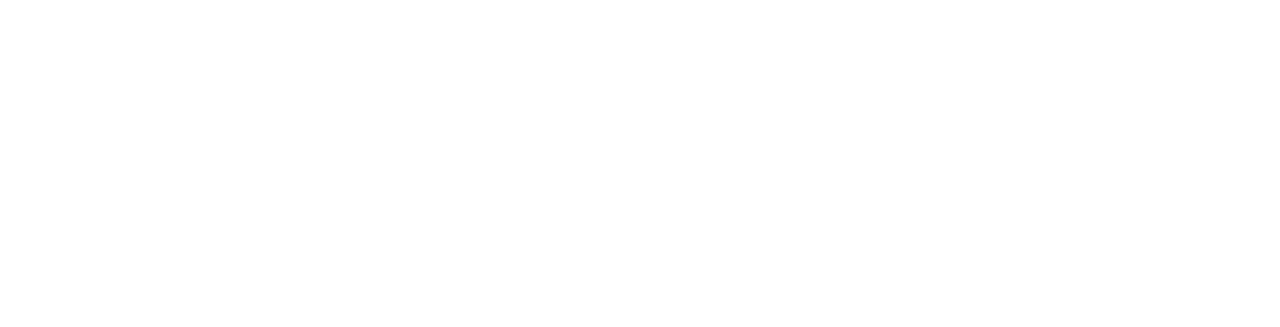
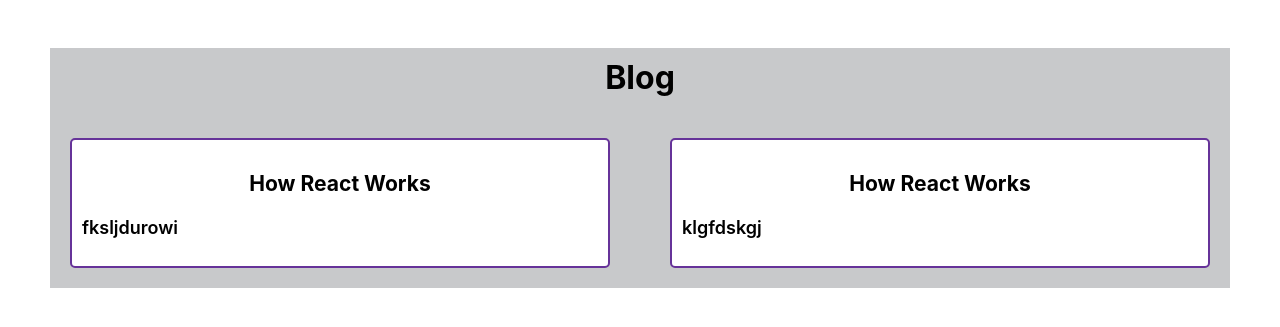
Before and after one commit to nazmul-2020/Laptop-Bazar, a React (Create React App) app: page / in a window 1280 px wide. Shown: the part 1555-1882 px from the top of the page. Before the commit the page ends 1583 px from the top, so only its background shows below. Built offline with nearby package versions, Linux system fonts and the light colour scheme.

Commit message:
add blog

```diff
--- a/src/App.js
+++ b/src/App.js
@@ -2,12 +2,14 @@
 import './App.css';
 import Header from './component/Header/Header';
 import Bazar from './component/Bazar/Bazar';
+import Blog from './component/Blog/Blog';
 
 function App() {
   return (
     <div className="App">
       <Header/>
       <Bazar/>
+      <Blog/>
     </div>
   );
 }
--- /dev/null
+++ b/src/component/Blog/Blog.css
@@ -0,0 +1,31 @@
+.blog-container{
+    margin: 50px;
+    background-color: #282c3441;
+}
+
+.blog-container h1{
+    text-align: center;
+   padding-top: 10px;
+}
+
+.blog{
+    display: grid;
+    grid-template-columns: repeat(2, 1fr);
+    gap: 20px;
+}
+
+.blog-text{
+    border: 2px solid rebeccapurple;
+    border-radius: 5px;
+    margin: 20px;
+    background-color: white;
+    padding: 10px;
+    font-size: 18px;
+    font-weight: 600;
+    text-align: justify;
+
+}
+
+.blog-text h3{
+    text-align: center;
+}
--- /dev/null
+++ b/src/component/Blog/Blog.js
@@ -0,0 +1,22 @@
+import React from 'react';
+import './Blog.css'
+
+const Blog = () => {
+    return (
+        <div className='blog-container'>
+            <h1>Blog</h1>
+            <div className='blog'>
+                <div className='blog-text'>
+                    <h3>How React Works</h3>
+                    <p>fksljdurowi</p>
+                </div>
+                <div className='blog-text'>
+                    <h3>How React Works</h3>
+                    <p>klgfdskgj</p>
+                </div>
+            </div>
+        </div>
+    );
+};
+
+export default Blog;
--- a/src/component/Product/Product.css
+++ b/src/component/Product/Product.css
@@ -19,6 +19,7 @@
     background-color: #ffa500;
     border: 0;
     font-size: 15px;
+    font-weight: 500;
     display: flex;
     align-items: center;
     justify-content: center;
```
